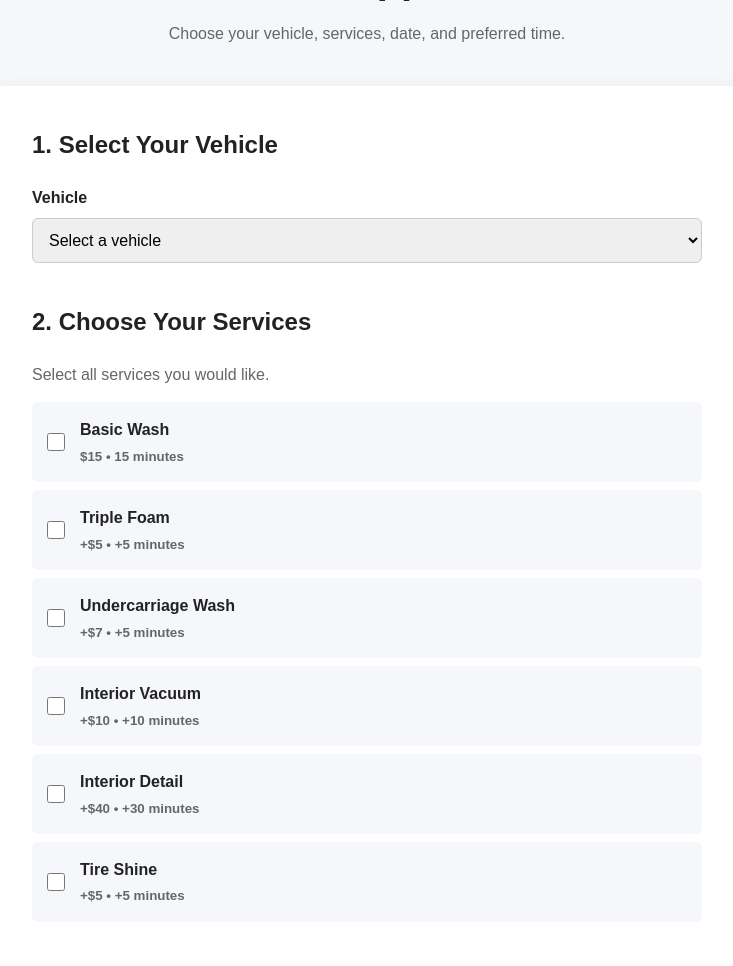
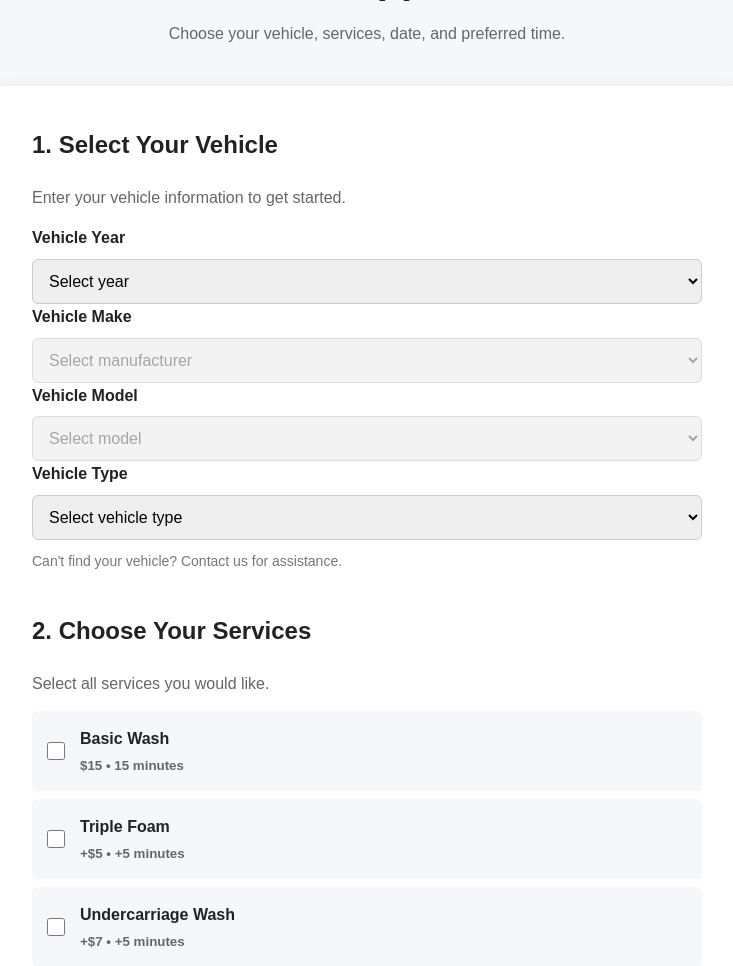
Before and after one commit to ShaneW12/Group3-CarWash, a Django app: template templates/booking.html in a window 1280 px wide. Shown: the part 198-1164 px from the top of the page, without its empty margins (273-1006 px from the left). Run offline with Django 5.2, Linux system fonts and the light colour scheme; the template is opened without the code that fills it, so the values that code supplies are empty.

Commit message:
added vehicle make, model, year,and type

```diff
--- a/templates/booking.html
+++ b/templates/booking.html
@@ -21,30 +21,85 @@
             <form method="POST" action="{% url 'booking' %}">
                 {% csrf_token %}
 
-                <!-- Vehicle -->
+                <!-- Vehicle Selection -->
                 <div class="form-section">
 
                     <h2>1. Select Your Vehicle</h2>
 
-                    <label for="vehicle">
-                        Vehicle
+                    <p class="form-description">
+                        Enter your vehicle information to get started.
+                    </p>
+
+                    <!-- Year -->
+                    <label for="vehicle-year">
+                        Vehicle Year
                     </label>
 
-                    <select id="vehicle" name="vehicle">
+                    <select
+                        id="vehicle-year"
+                        name="vehicle_year"
+                        required
+                    >
+                        <option value="">Select year</option>
+                        {% for year in vehicle_years %}
+                            <option value="{{ year }}">
+                                {{ year }}
+                            </option>
+                        {% endfor %}
+                    </select>
 
-                        <option value="">
-                            Select a vehicle
-                        </option>
+                    <!-- Make -->
+                    <label for="vehicle-make">
+                        Vehicle Make
+                    </label>
 
-                        <option value="civic">
-                            2020 Honda Civic
-                        </option>
+                    <select
+                        id="vehicle-make"
+                        name="vehicle_make"
+                        required
+                        disabled
+                    >
+                        <option value="">Select manufacturer</option>
+                    </select>
 
-                        <option value="rav4">
-                            2024 Toyota RAV4
-                        </option>
+                    <!-- Model -->
+                    <label for="vehicle-model">
+                        Vehicle Model
+                    </label>
 
+                    <select
+                        id="vehicle-model"
+                        name="vehicle_model"
+                        required
+                        disabled
+                    >
+                        <option value="">Select model</option>
                     </select>
+
+                    <!-- Vehicle Type -->
+                    <label for="vehicle-type">
+                        Vehicle Type
+                    </label>
+
+                    <select
+                        id="vehicle-type"
+                        name="vehicle_type"
+                        required
+                    >
+                        <option value="">Select vehicle type</option>
+                        <option value="sedan">Sedan</option>
+                        <option value="suv">SUV</option>
+                        <option value="truck">Truck</option>
+                        <option value="coupe">Coupe</option>
+                        <option value="hatchback">Hatchback</option>
+                        <option value="van">Van</option>
+                        <option value="wagon">Wagon</option>
+                        <option value="other">Other</option>
+                    </select>
+
+                    <p class="availability-note">
+                        Can't find your vehicle? Contact us for assistance.
+                    </p>
 
                 </div>
 
@@ -58,93 +113,51 @@
                     </p>
 
                     <label class="service-option">
-
-                        <input
-                            type="checkbox"
-                            name="service"
-                            value="basic-wash"
-                        >
-
+                        <input type="checkbox" name="service" value="basic-wash">
                         <span>
                             <strong>Basic Wash</strong>
                             <small>$15 • 15 minutes</small>
                         </span>
-
                     </label>
 
                     <label class="service-option">
-
-                        <input
-                            type="checkbox"
-                            name="service"
-                            value="triple-foam"
-                        >
-
+                        <input type="checkbox" name="service" value="triple-foam">
                         <span>
                             <strong>Triple Foam</strong>
                             <small>+$5 • +5 minutes</small>
                         </span>
-
                     </label>
 
                     <label class="service-option">
-
-                        <input
-                            type="checkbox"
-                            name="service"
-                            value="undercarriage"
-                        >
-
+                        <input type="checkbox" name="service" value="undercarriage">
                         <span>
                             <strong>Undercarriage Wash</strong>
                             <small>+$7 • +5 minutes</small>
                         </span>
-
                     </label>
 
                     <label class="service-option">
-
-                        <input
-                            type="checkbox"
-                            name="service"
-                            value="vacuum"
-                        >
-
+                        <input type="checkbox" name="service" value="vacuum">
                         <span>
                             <strong>Interior Vacuum</strong>
                             <small>+$10 • +10 minutes</small>
                         </span>
-
                     </label>
 
                     <label class="service-option">
-
-                        <input
-                            type="checkbox"
-                            name="service"
-                            value="detail"
-                        >
-
+                        <input type="checkbox" name="service" value="detail">
                         <span>
                             <strong>Interior Detail</strong>
                             <small>+$40 • +30 minutes</small>
                         </span>
-
                     </label>
 
                     <label class="service-option">
-
-                        <input
-                            type="checkbox"
-                            name="service"
-                            value="tire-shine"
-                        >
-
+                        <input type="checkbox" name="service" value="tire-shine">
                         <span>
                             <strong>Tire Shine</strong>
                             <small>+$5 • +5 minutes</small>
                         </span>
-
                     </label>
 
                 </div>
@@ -201,14 +214,13 @@
 
                     <h2>3. Choose a Date</h2>
 
-                    <label for="date">
-                        Appointment Date
-                    </label>
+                    <label for="date">Appointment Date</label>
 
                     <input
                         type="date"
                         id="date"
                         name="date"
+                        required
                     >
 
                 </div>
@@ -218,35 +230,16 @@
 
                     <h2>4. Choose a Time</h2>
 
-                    <label for="time">
-                        Available Time
-                    </label>
+                    <label for="time">Available Time</label>
 
-                    <select id="time" name="time">
+                    <select id="time" name="time" required>
 
-                        <option value="">
-                            Select a time
-                        </option>
-
-                        <option value="9:00">
-                            9:00 AM
-                        </option>
-
-                        <option value="9:30">
-                            9:30 AM
-                        </option>
-
-                        <option value="10:00">
-                            10:00 AM
-                        </option>
-
-                        <option value="10:30">
-                            10:30 AM
-                        </option>
-
-                        <option value="11:00">
-                            11:00 AM
-                        </option>
+                        <option value="">Select a time</option>
+                        <option value="9:00">9:00 AM</option>
+                        <option value="9:30">9:30 AM</option>
+                        <option value="10:00">10:00 AM</option>
+                        <option value="10:30">10:30 AM</option>
+                        <option value="11:00">11:00 AM</option>
 
                     </select>
 
```
